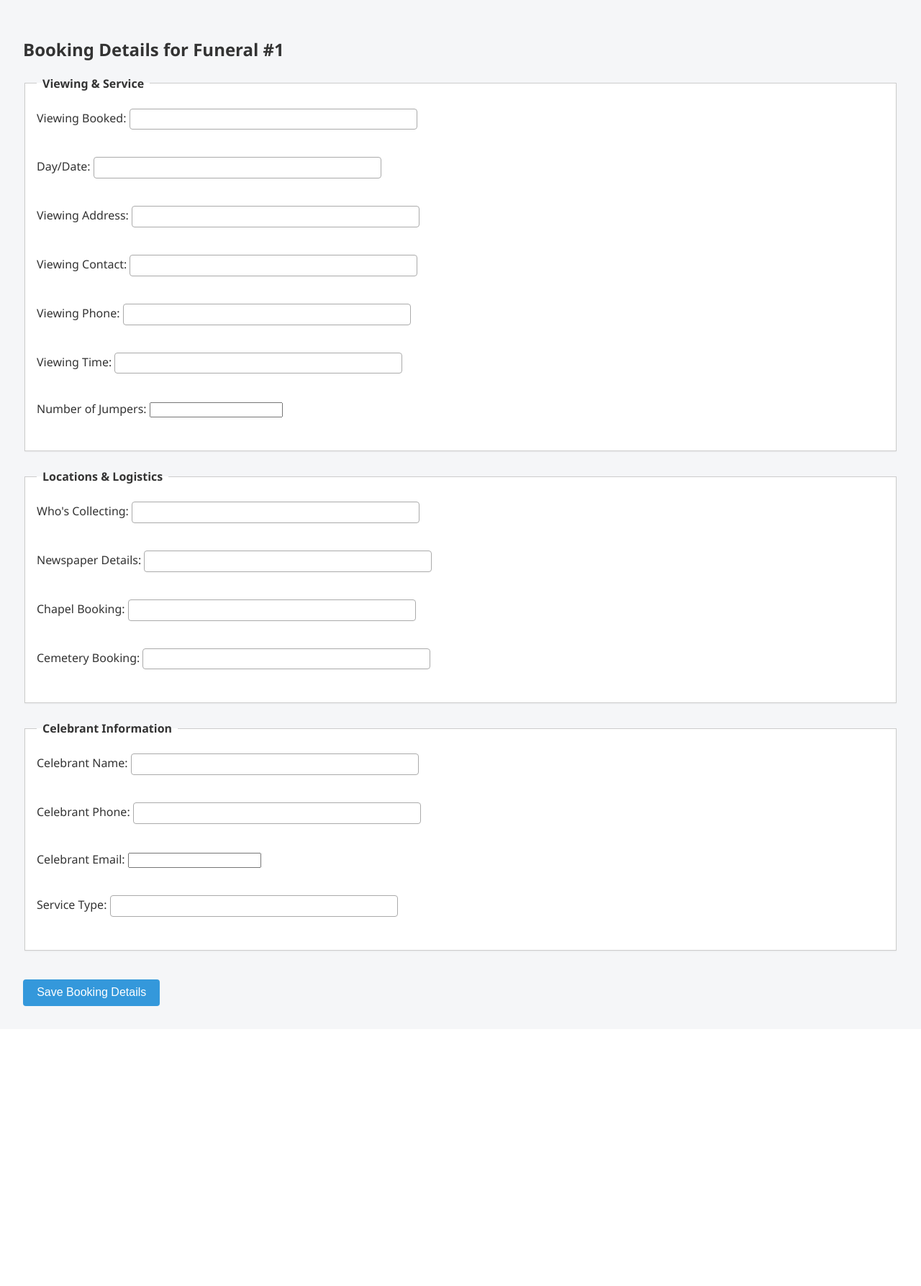
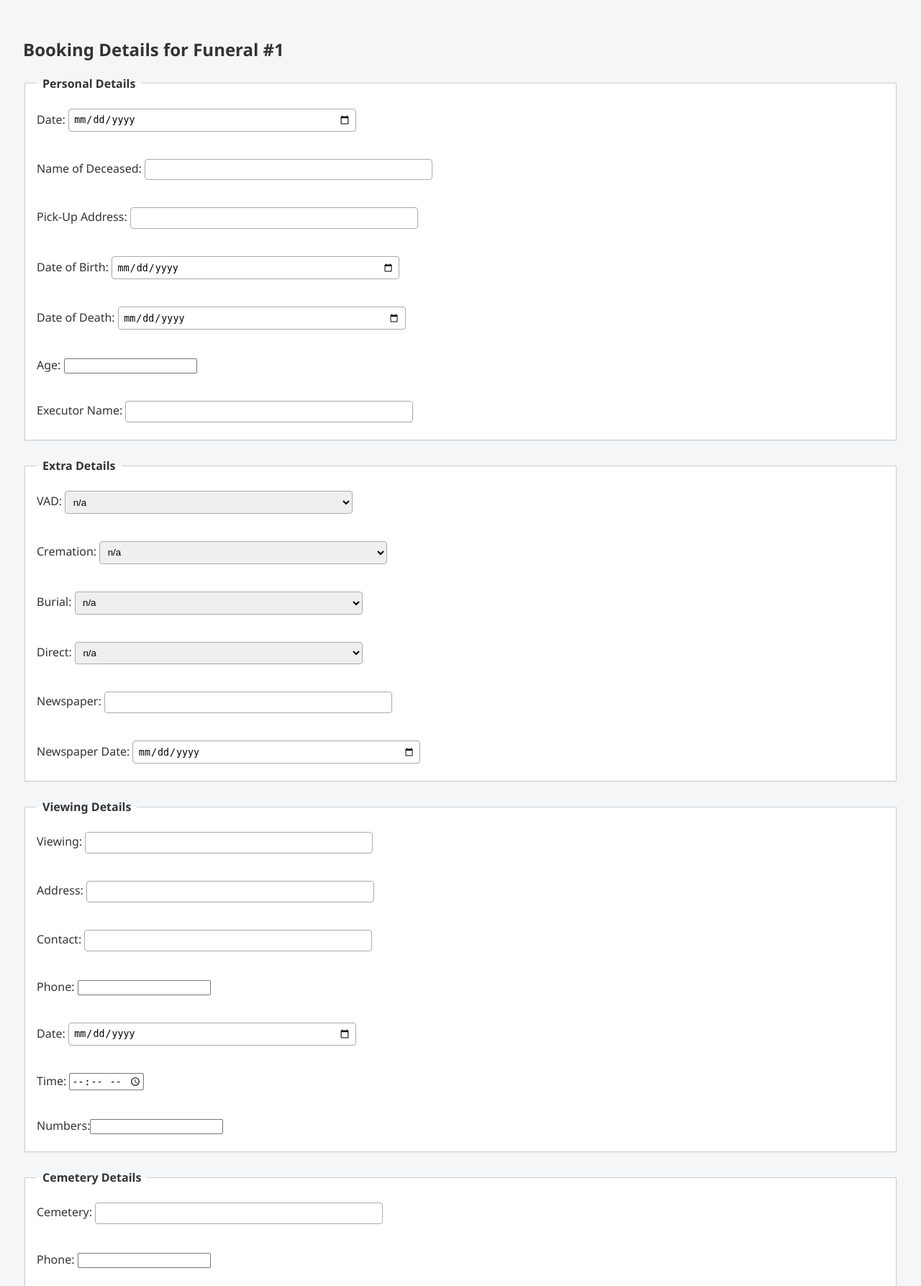
Before and after one commit to KorraOne/FuneralHomeApp, a Flask app: page /funeral/1/forms/form_booking in a window 1280 px wide. Shown: the part 133-1920 px from the top of the page at 72% size. Before the commit the page ends 1531 px from the top, so only its background shows below. Run offline with Flask 3, Linux system fonts and the light colour scheme.

Commit message:
fix - All forms layout updated

```diff
--- a/templates/forms/form_booking.html
+++ b/templates/forms/form_booking.html
@@ -4,30 +4,88 @@
 <form method="POST" action="{{ url_for('form_booking', funeral_id=funeral_id) }}">
 
     <fieldset>
-        <legend>Viewing & Service</legend>
-        <label>Viewing Booked: <input type="text" name="viewing_booked"></label><br>
-        <label>Day/Date: <input type="text" name="viewing_date"></label><br>
-        <label>Viewing Address: <input type="text" name="viewing_address"></label><br>
-        <label>Viewing Contact: <input type="text" name="viewing_contact"></label><br>
-        <label>Viewing Phone: <input type="text" name="viewing_phone"></label><br>
-        <label>Viewing Time: <input type="text" name="viewing_time"></label><br>
-        <label>Number of Jumpers: <input type="number" name="jumper_count"></label><br>
+        <legend>Personal Details</legend>
+        <label>Date: <input type="date" name="date"></label><br>
+        <label>Name of Deceased: <input type="text" name="name_deceased"></label><br>
+        <label>Pick-Up Address: <input type="text" name="pickup_address"></label><br>
+        <label>Date of Birth: <input type="date" name="dob"></label><br>
+        <label>Date of Death: <input type="date" name="dod"></label><br>
+        <label>Age: <input type="number" name="age"></label><br>
+        <label>Executor Name: <input type="text" name="executor"></label>
     </fieldset>
 
     <fieldset>
-        <legend>Locations & Logistics</legend>
-        <label>Who's Collecting: <input type="text" name="collector_name"></label><br>
-        <label>Newspaper Details: <input type="text" name="newspaper_notes"></label><br>
-        <label>Chapel Booking: <input type="text" name="chapel_booking"></label><br>
-        <label>Cemetery Booking: <input type="text" name="cemetery_booking"></label><br>
+        <legend>Extra Details</legend>
+        <label>VAD:
+            <select name="vad">
+            <option>yes</option>
+            <option>no</option>
+            <option selected>n/a</option>
+            </select>
+        </label><br>
+        <label>Cremation:
+            <select name="cremation">
+            <option>yes</option>
+            <option>no</option>
+            <option selected>n/a</option>
+            </select>
+        </label><br>
+        <label>Burial:
+            <select name="burial">
+            <option>yes</option>
+            <option>no</option>
+            <option selected>n/a</option>
+            </select>
+        </label><br>
+        <label>Direct:
+            <select name="direct">
+            <option>yes</option>
+            <option>no</option>
+            <option selected>n/a</option>
+            </select>
+        </label><br>
+
+        <label>Newspaper: <input type="text" name="newspaper"></label><br>
+        <label>Newspaper Date: <input type="date" name="newspaperDate"></label>
     </fieldset>
 
     <fieldset>
-        <legend>Celebrant Information</legend>
-        <label>Celebrant Name: <input type="text" name="celebrant_name"></label><br>
-        <label>Celebrant Phone: <input type="text" name="celebrant_phone"></label><br>
-        <label>Celebrant Email: <input type="email" name="celebrant_email"></label><br>
-        <label>Service Type: <input type="text" name="service_type"></label><br>
+        <legend>Viewing Details</legend>
+        <label>Viewing: <input type="text" name="viewing_details"></label><br>
+        <label>Address: <input type="text" name="viewing_address"></label><br>
+        <label>Contact: <input type="text" name="viewing_contact"></label><br>
+        <label>Phone: <input type="tel" name="viewing_phone"></label><br>
+        <label>Date: <input type="date" name="viewing_date"></label><br>
+        <label>Time: <input type="time" name="viewing_time"></label><br>
+        <label>Numbers:<input type="number" name="viewing_numbers" min="0"></label>
+    </fieldset>
+
+    <fieldset>
+        <legend>Cemetery Details</legend>
+        <label>Cemetery: <input type="text" name="cemetery_details"></label><br>
+        <label>Phone: <input type="tel" name="cemetery_phone"></label><br>
+        <label>Date: <input type="date" name="cemetery_date"></label><br>
+        <label>Time: <input type="time" name="cemetery_time"></label><br>
+        <label>Numbers:<input type="number" name="cemetery_numbers" min="0"></label>
+    </fieldset>
+
+    <fieldset>
+        <legend>Chapel Details</legend>
+        <label>Chapel: <input type="text" name="chapel_details"></label><br>
+        <label>Address: <input type="text" name="chapel_address"></label><br>
+        <label>Contact: <input type="text" name="chapel_contact"></label><br>
+        <label>Phone: <input type="tel" name="chapel_phone"></label><br>
+        <label>Date: <input type="date" name="chapel_date"></label><br>
+        <label>Time: <input type="time" name="chapel_time"></label><br>
+        <label>Numbers:<input type="number" name="chapel_numbers" min="0"></label>
+    </fieldset>
+
+    <fieldset>
+        <legend>Celebrant Details</legend>
+        <label>Viewing: <input type="text" name="celebrant_details"></label><br>
+        <label>Contact: <input type="text" name="celebrant_contact"></label><br>
+        <label>Phone: <input type="tel" name="celebrant_phone"></label><br>
+        <label>Email: <input type="email" name="celebrant_email"></label><br>
     </fieldset>
 
     <button type="submit">Save Booking Details</button>
```
Also changed, not shown: static/js/form_finances.js (added, +41 -0 lines), templates/forms/form_finances.html (+38 -25 lines), templates/forms/form_info.html (+68 -49 lines), templates/forms/form_papers.html (+10 -23 lines), templates/forms/form_service.html (+66 -22 lines).
